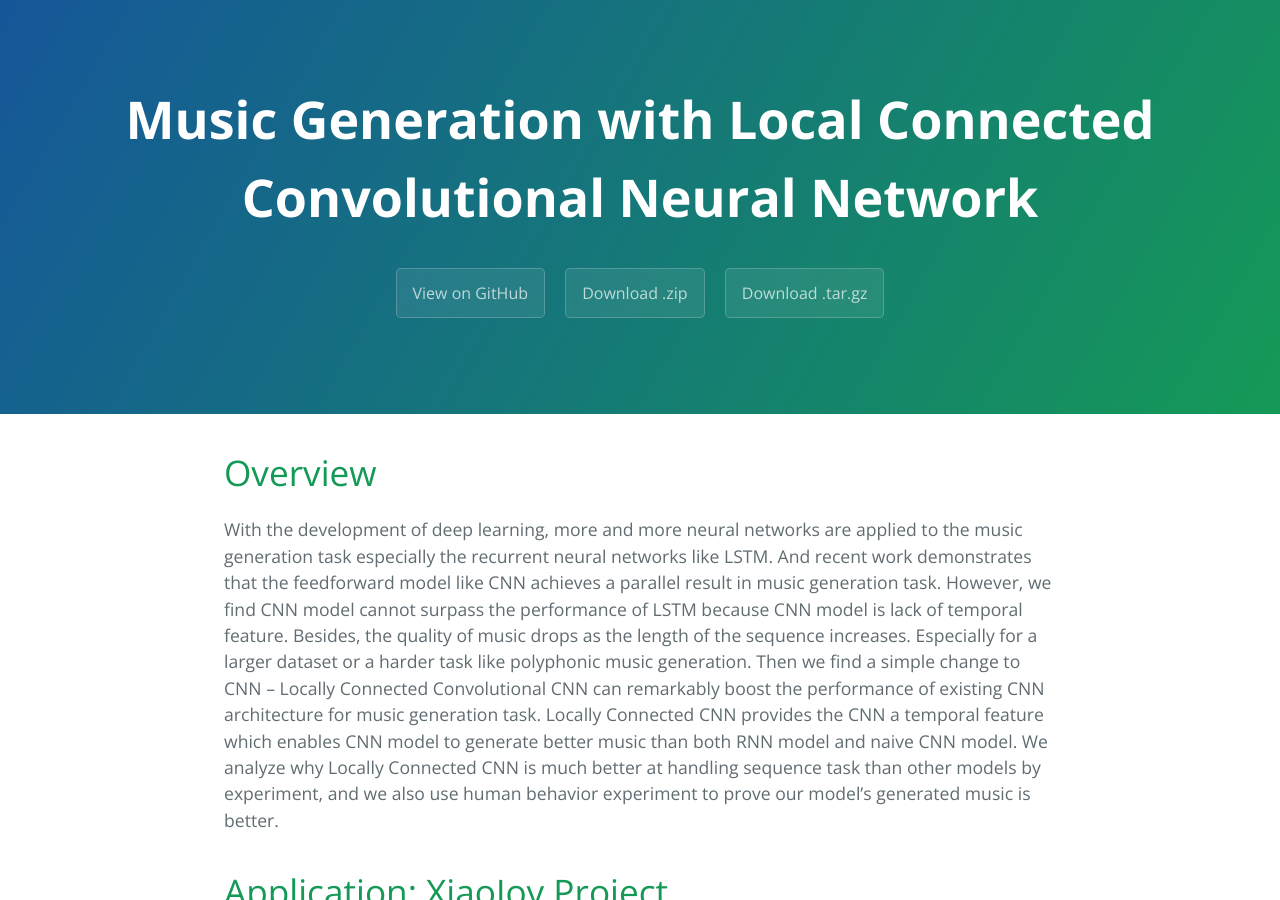
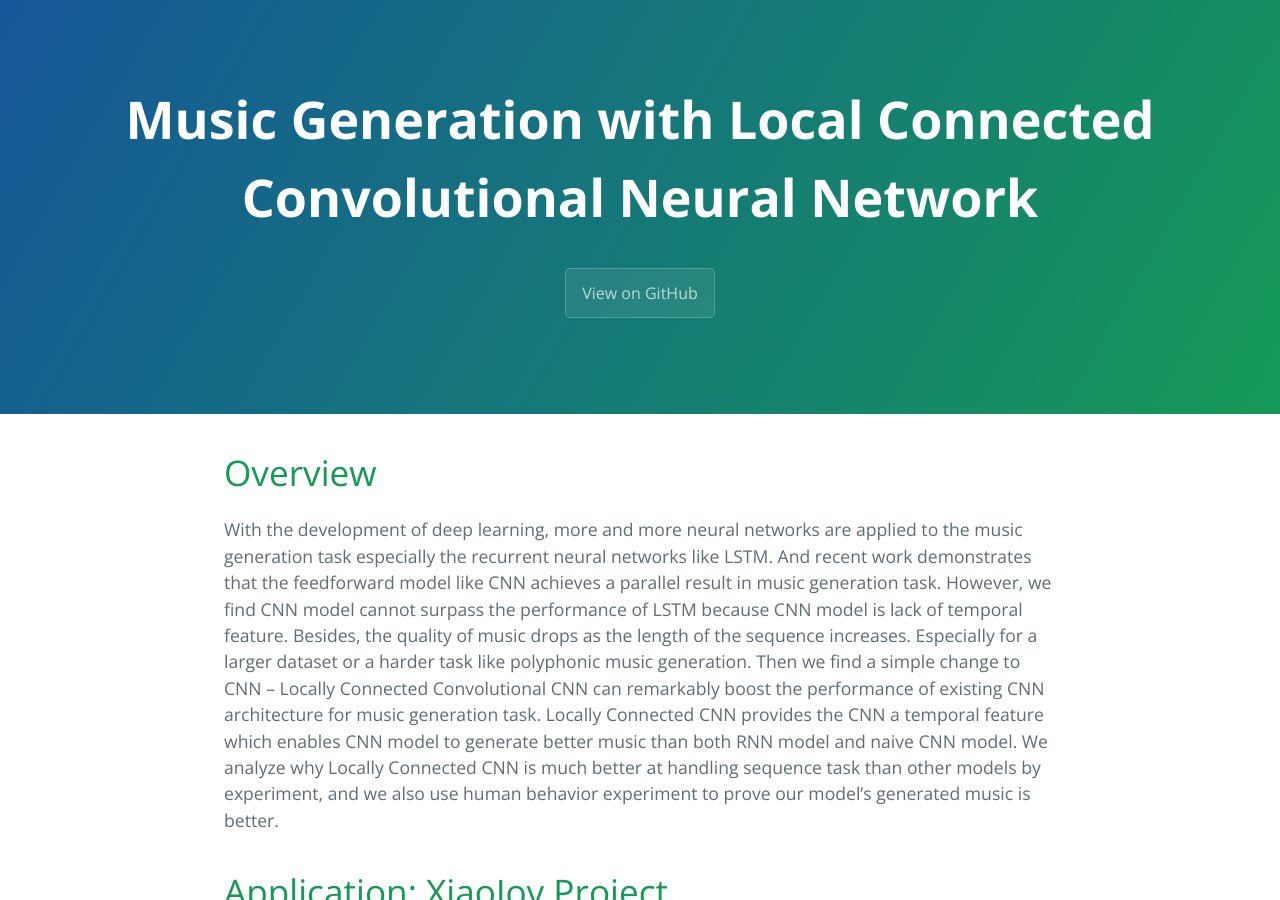
Before and after one commit to Somedaywilldo/local_conv_music_generation, a Jekyll site: the page built from index.md, in a window 1280 px wide and 900 px high. Built offline with Jekyll 4.4.1, drawn with Linux system fonts in a browser that asks for light colours; the repository's description, which GitHub fills in, is left out; our own code applies the rules of GitHub Pages for plain Markdown files; some of the changed lines change nothing that is shown.

Commit message:
change directory

```diff
--- a/_layouts/default.html
+++ b/_layouts/default.html
@@ -28,10 +28,12 @@
       {% if site.github.is_project_page %}
         <a href="{{ site.github.repository_url }}" class="btn">View on GitHub</a>
       {% endif %}
+      <!--
       {% if site.show_downloads %}
         <a href="{{ site.github.zip_url }}" class="btn">Download .zip</a>
         <a href="{{ site.github.tar_url }}" class="btn">Download .tar.gz</a>
       {% endif %}
+      -->
     </header>
 
     <main id="content" class="main-content" role="main">
--- a/index.md
+++ b/index.md
@@ -82,7 +82,7 @@ We can find the Local Conv model distinctly improve the performance of naive CNN
 ### Human Behavior Experiment
 As for monophonic music generation task, we randomly select 10 generated music from each model’s generated result: our LSTM model, resNet20 Naive model and resNet20 LocalConv model. We clip each music to 8 bar length. Via a survey website, 45 testers are required to judge the harmony and reality of the music.
 From the User Study Result. The dark grey and grey square bar represents user’s harmony and reality average score respectively. All the scores range from 0-5.
-![Octocat](assets/Figure8_1.png)
+![Octocat](assets/images/Figure8_1.png)
 We also uploaded all the data we use to do this human behavior experiment.
 
 [Google Drive](https://drive.google.com/open?id=1MoeVKZaNtENxdXeWNnMcl-I6RcD2O3Nd)
```
Also changed, not shown: _config.yml (line endings or trailing spaces).
